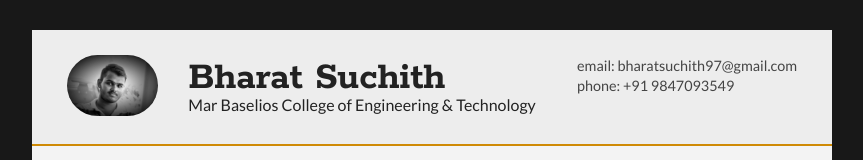
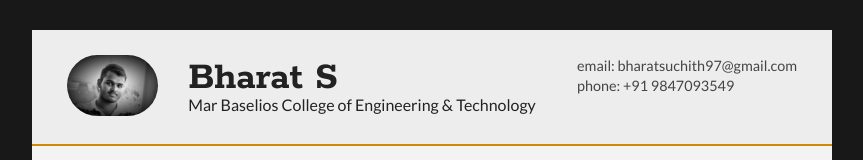
Before and after one commit to bharatsuchith97/Resume, a plain HTML site: page index.html in a window 1280 px wide. Shown: the top 160 px of the page, without its empty margins (208-1071 px from the left). Drawn offline with Linux system fonts and the light colour scheme.

Commit message:
Update index.html

```diff
--- a/index.html
+++ b/index.html
@@ -22,7 +22,7 @@
 		</div>
 
 		<div id="name">
-			<h1 class="quickFade delayTwo">Bharat Suchith</h1>
+			<h1 class="quickFade delayTwo">Bharat S</h1>
 			<h3 class="quickFade delayThree">Mar Baselios College of Engineering & Technology</h3>
 		</div>
 
```
